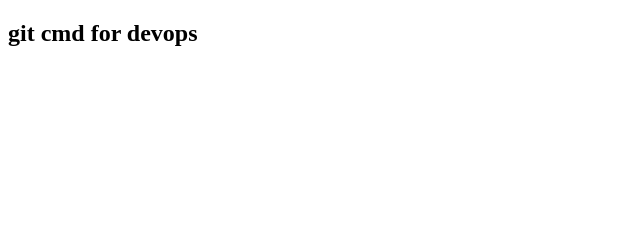
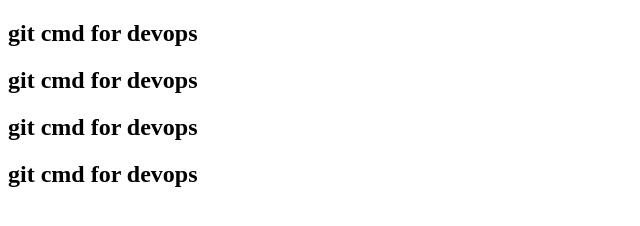
Before and after one commit to asp-verma/GIT-CMD, a plain HTML site: page index.html in a window 1280 px wide. Shown: the whole page, without its empty margins (0-640 px from the left). Drawn offline with Linux system fonts and the light colour scheme.

Commit message:
first file update

```diff
--- a/index.html
+++ b/index.html
@@ -7,6 +7,9 @@
 </head>
 <body>
     <h2>git cmd for devops</h2>
+    <h2>git cmd for devops</h2>
+    <h2>git cmd for devops</h2>
+    <h2>git cmd for devops</h2>
 
 </body>
 </html>
```
